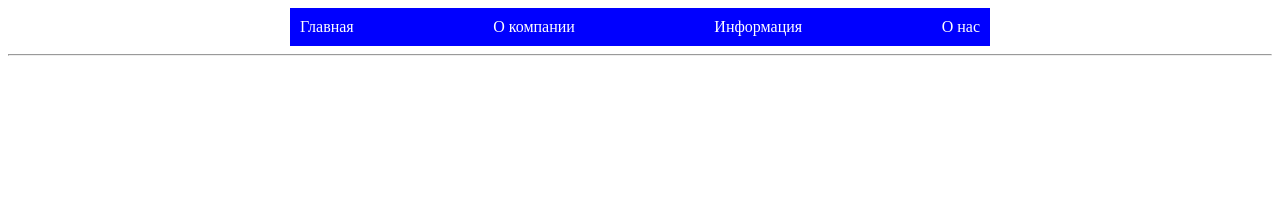
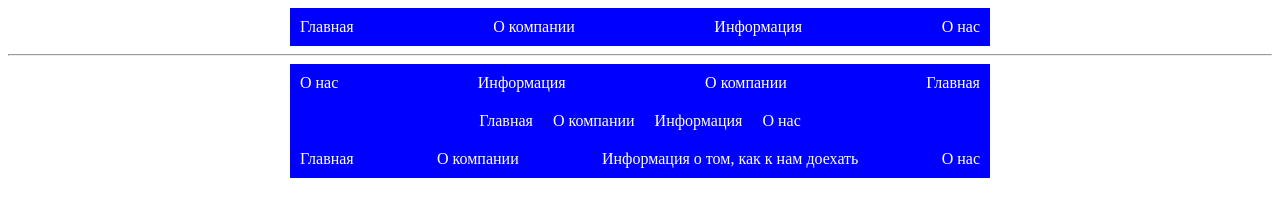
Before and after one commit to FeMalleN/Training, a plain HTML site: page Examples/index.html in a window 1280 px wide. Drawn offline with Linux system fonts and the light colour scheme.

Commit message:
Added hints for flex properties Added few examples

```diff
--- a/Examples/index.html
+++ b/Examples/index.html
@@ -15,5 +15,29 @@
     </ul>
 </nav>
 <hr>
+<nav class="nav">
+    <ul class="ul_reverse">
+        <li><a href="">Главная</a></li>
+        <li><a href="">О компании</a></li>
+        <li><a href="">Информация</a></li>
+        <li><a href="">О нас</a></li>
+    </ul>
+</nav>
+<nav class="nav">
+    <ul class="ul_center">
+        <li><a href="">Главная</a></li>
+        <li><a href="">О компании</a></li>
+        <li><a href="">Информация</a></li>
+        <li><a href="">О нас</a></li>
+    </ul>
+</nav>
+<nav class="nav">
+    <ul>
+        <li><a href="">Главная</a></li>
+        <li><a href="">О компании</a></li>
+        <li class="li_big"><a href="">Информация о том, как к нам доехать</a></li>
+        <li><a href="">О нас</a></li>
+    </ul>
+</nav>
 </body>
 </html>
--- a/Examples/style.css
+++ b/Examples/style.css
@@ -11,12 +11,11 @@ ul {
     margin: 0;
     padding: 0;
     -webkit-transition: 4s ease;
-
 }
 
 ul:hover {
     background: black;
-    border-radius: 10px;
+    border-radius: 20px;
     transition: 4s;
 }
 
@@ -41,3 +40,15 @@ a:hover {
     color: black;
     transition: 4s;
 }
+
+.ul_reverse {
+    flex-direction: row-reverse;
+}
+
+.ul_center {
+    justify-content: center;
+}
+
+.li_big {
+    flex-basis: auto;
+}
```
Also changed, not shown: Pages/Flex.html (+9 -7 lines).
